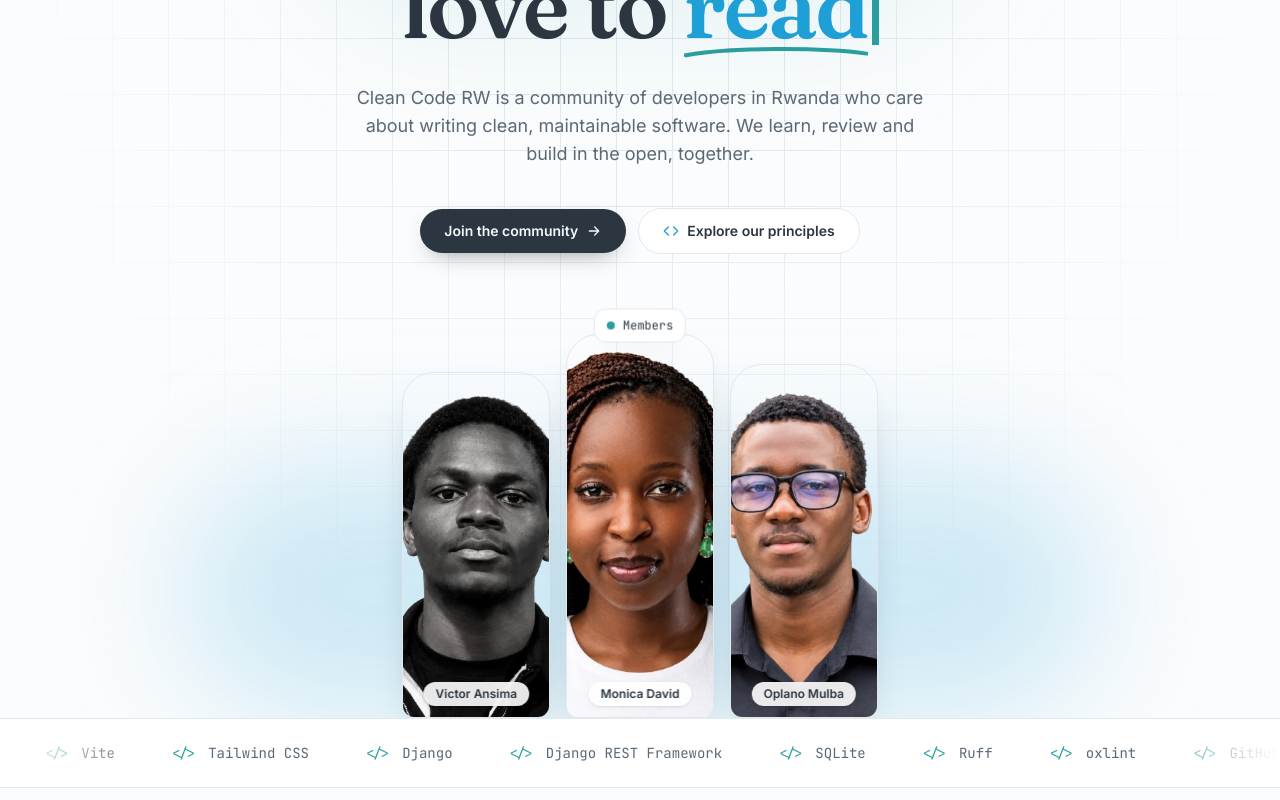
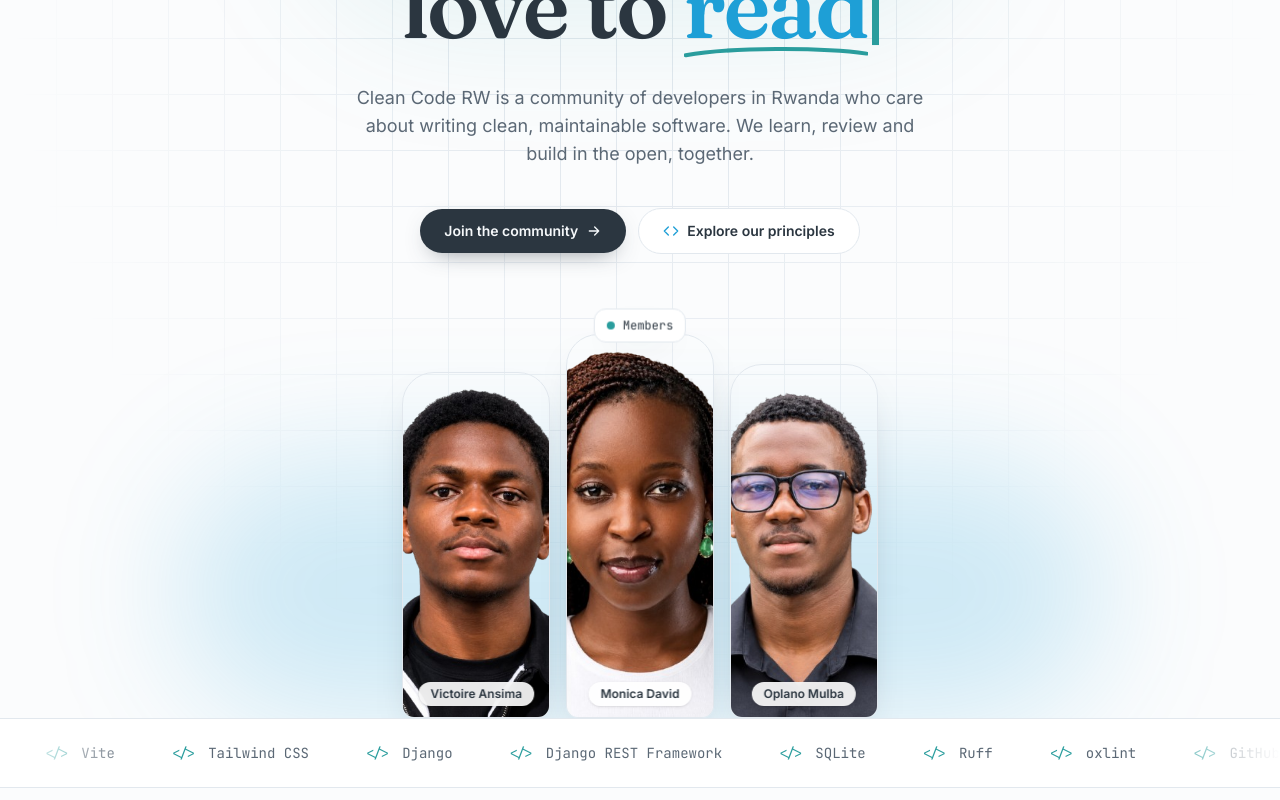
Before and after one commit to Clean-code-rw/clean-code-website, a React (Vite) app in the folder frontend/: page / in a window 1280 px wide. Shown: the part 354-1154 px from the top of the page. Built offline with nearby package versions, Linux system fonts and the light colour scheme.

Commit message:
fix : fixing colours on member picture

```diff
--- a/frontend/src/components/CommunityCollage.tsx
+++ b/frontend/src/components/CommunityCollage.tsx
@@ -29,9 +29,9 @@ const MEMBERS: CollageMember[] = [
     // portrait: { skin: '#c99a76', hair: '#3a2416', hairStyle: 'short', shirtClass: 'fill-ink', backgroundClass: 'fill-sky-soft' },
   },
   {
-    name: 'Victor Ansima',
+    name: 'Victoire Ansima',
     heightPercent: 90,
-    imgSrc: '/members/victor.png',
+    imgSrc: '/members/victoire.png',
     visibility: 'block',
     // portrait: { skin: '#e9bf9b', hair: '#b4472a', hairStyle: 'long', shirtClass: 'fill-sky', backgroundClass: 'fill-surface' },
   },
```
Also changed, not shown: frontend/public/members/victoire.png (added), frontend/public/members/victor.png (deleted).
